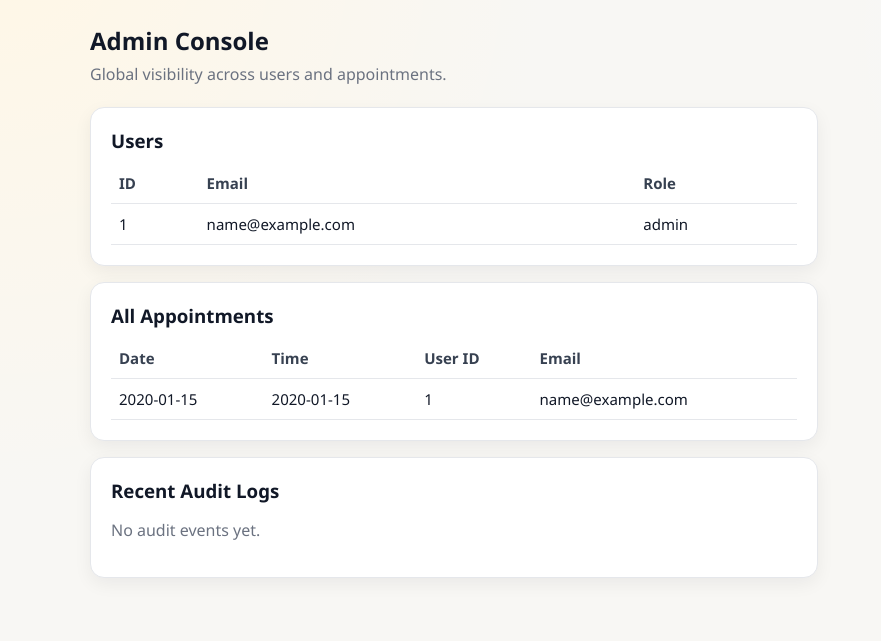
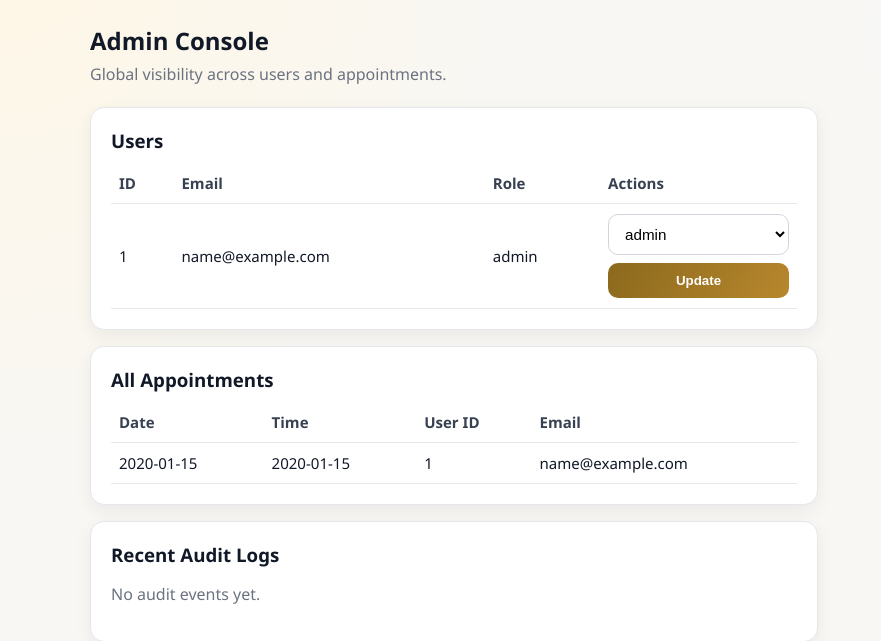
Before and after one commit to Kaif0333/Attica-Gold-Project, a FastAPI app: page /admin in a window 1280 px wide. Shown: the part 53-694 px from the top of the page, without its empty margins (0-881 px from the left). Run offline with FastAPI, Linux system fonts and the light colour scheme; the visitor is signed in with stand-in values (Sample User, id 1); tables that the repository leaves empty hold one stand-in row (values such as "Sample post").

Commit message:
feat: add admin role management actions with safety guards

```diff
--- a/app/main.py
+++ b/app/main.py
@@ -28,6 +28,7 @@ from app.settings import get_settings
 
 settings = get_settings()
 logger = configure_logging()
+ALLOWED_ROLES = {"client", "staff", "admin"}
 
 app = FastAPI(
     title=settings.app_name,
@@ -328,9 +329,108 @@ def admin_dashboard(request: Request, db: Session = Depends(get_db)):
             "users": users,
             "appointments": appointments,
             "audit_logs": audit_logs,
+            "csrf_token": get_or_create_csrf_token(request),
             "flash": pop_flash(request),
         },
     )
+
+
+@app.post("/admin/users/{target_user_id}/role")
+def update_user_role(
+    request: Request,
+    target_user_id: int,
+    role: str = Form(...),
+    csrf_token: str = Form(...),
+    db: Session = Depends(get_db),
+):
+    actor_id = request.session.get("user_id")
+    actor_email = request.session.get("user")
+    actor_role = request.session.get("role")
+    ip = client_ip(request)
+
+    if not actor_id:
+        return RedirectResponse("/login", status_code=303)
+    if actor_role != "admin":
+        log_event(
+            db,
+            "ADMIN_ROLE_CHANGE_DENIED",
+            user_id=actor_id,
+            user_email=actor_email,
+            ip_address=ip,
+            details="Non-admin tried to change role.",
+        )
+        set_flash(request, "Admin access required.", "error")
+        return RedirectResponse("/dashboard", status_code=303)
+
+    if not validate_csrf_token(request, csrf_token):
+        log_event(
+            db,
+            "ADMIN_ROLE_CHANGE_DENIED",
+            user_id=actor_id,
+            user_email=actor_email,
+            ip_address=ip,
+            details="Invalid CSRF token.",
+        )
+        set_flash(request, "Invalid security token. Please refresh and try again.", "error")
+        return RedirectResponse("/admin", status_code=303)
+
+    if role not in ALLOWED_ROLES:
+        log_event(
+            db,
+            "ADMIN_ROLE_CHANGE_DENIED",
+            user_id=actor_id,
+            user_email=actor_email,
+            ip_address=ip,
+            details=f"Invalid role value: {role}",
+        )
+        set_flash(request, "Invalid role selected.", "error")
+        return RedirectResponse("/admin", status_code=303)
+
+    target_user = db.query(User).filter(User.id == target_user_id).first()
+    if not target_user:
+        set_flash(request, "Target user not found.", "error")
+        return RedirectResponse("/admin", status_code=303)
+
+    # Safety rule: do not allow self-demotion from admin in current session.
+    if target_user.id == actor_id and role != "admin":
+        log_event(
+            db,
+            "ADMIN_ROLE_CHANGE_DENIED",
+            user_id=actor_id,
+            user_email=actor_email,
+            ip_address=ip,
+            details="Self-demotion blocked.",
+        )
+        set_flash(request, "You cannot demote your own admin account.", "error")
+        return RedirectResponse("/admin", status_code=303)
+
+    previous_role = target_user.role
+    if previous_role == "admin" and role != "admin":
+        admin_count = db.query(User).filter(User.role == "admin").count()
+        if admin_count <= 1:
+            log_event(
+                db,
+                "ADMIN_ROLE_CHANGE_DENIED",
+                user_id=actor_id,
+                user_email=actor_email,
+                ip_address=ip,
+                details="Cannot demote last admin.",
+            )
+            set_flash(request, "At least one admin account must remain.", "error")
+            return RedirectResponse("/admin", status_code=303)
+
+    target_user.role = role
+    db.commit()
+    log_event(
+        db,
+        "ADMIN_ROLE_UPDATED",
+        user_id=actor_id,
+        user_email=actor_email,
+        ip_address=ip,
+        details=f"Changed user {target_user.email} role from {previous_role} to {role}.",
+    )
+    set_flash(request, "User role updated successfully.", "success")
+    return RedirectResponse("/admin", status_code=303)
 
 
 @app.get("/forgot-password", response_class=HTMLResponse)
--- a/static/css/site.css
+++ b/static/css/site.css
@@ -193,6 +193,15 @@ input {
     font-size: 0.95rem;
 }
 
+select {
+    width: 100%;
+    border: 1px solid #d1d5db;
+    border-radius: 10px;
+    padding: 10px 12px;
+    font-size: 0.95rem;
+    background: #fff;
+}
+
 input:focus {
     border-color: #4f46e5;
     box-shadow: 0 0 0 3px rgba(79, 70, 229, 0.18);
--- a/templates/admin.html
+++ b/templates/admin.html
@@ -16,6 +16,7 @@
                     <th>ID</th>
                     <th>Email</th>
                     <th>Role</th>
+                    <th>Actions</th>
                 </tr>
             </thead>
             <tbody>
@@ -24,6 +25,17 @@
                     <td>{{ user.id }}</td>
                     <td>{{ user.email }}</td>
                     <td>{{ user.role }}</td>
+                    <td>
+                        <form method="post" action="/admin/users/{{ user.id }}/role" class="form-grid">
+                            <input type="hidden" name="csrf_token" value="{{ csrf_token }}">
+                            <select name="role">
+                                <option value="client" {% if user.role == "client" %}selected{% endif %}>client</option>
+                                <option value="staff" {% if user.role == "staff" %}selected{% endif %}>staff</option>
+                                <option value="admin" {% if user.role == "admin" %}selected{% endif %}>admin</option>
+                            </select>
+                            <button class="btn btn-primary" type="submit">Update</button>
+                        </form>
+                    </td>
                 </tr>
                 {% endfor %}
             </tbody>
```
Also changed, not shown: tests/test_web_flow.py (+85 -0 lines).
